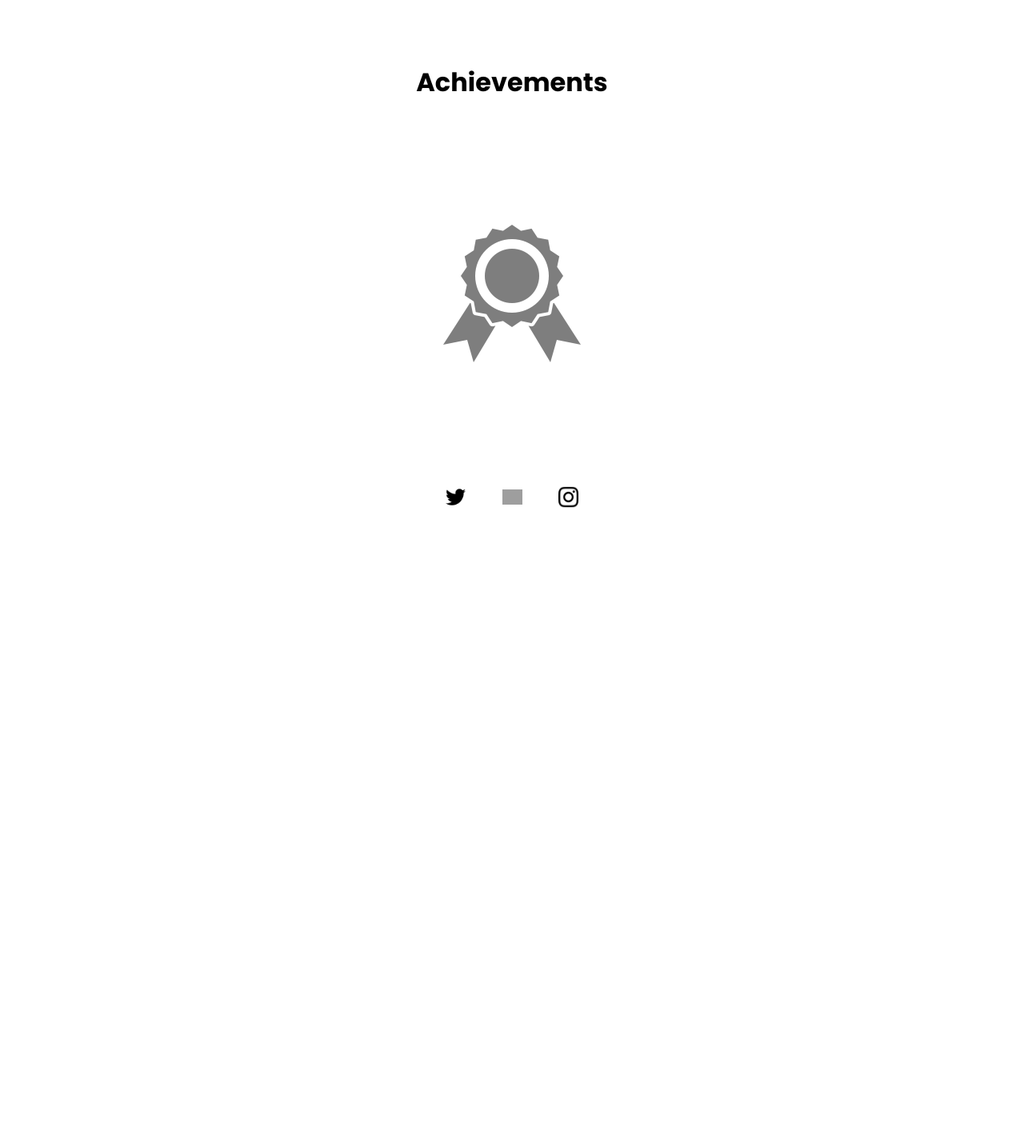
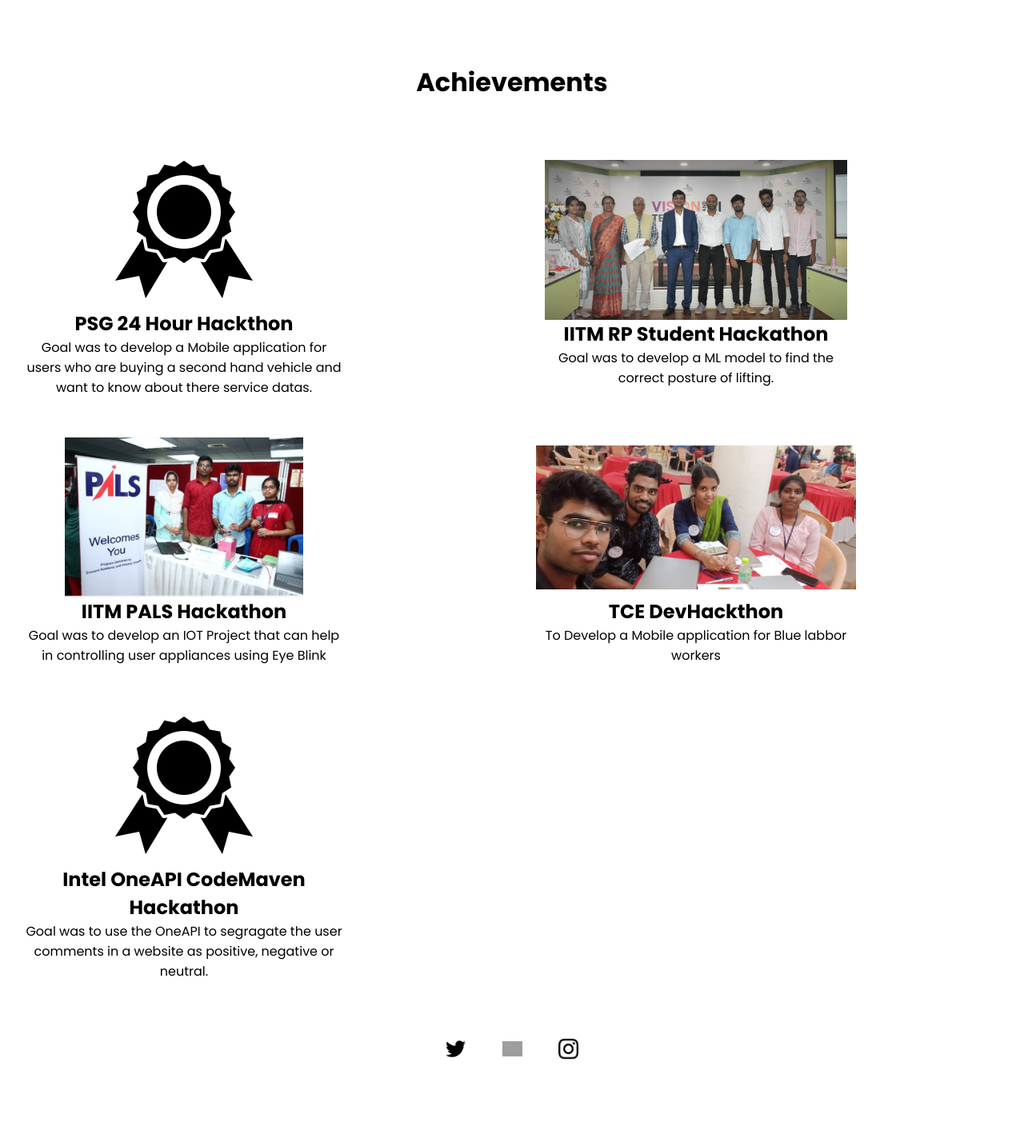
Before and after one commit to venkadesh004/My-Webpage, a Flask app: page /acheivements in a window 1280 px wide. Shown: the part 137-1570 px from the top of the page at 80% size. Before the commit the page ends 772 px from the top, so only its background shows below. Run offline with Flask 2, Linux system fonts and the light colour scheme; some libraries are stand-ins or nearby versions; grey boxes are pictures that could not be loaded.

Commit message:
Completed achievements page

```diff
--- a/personalSite/templates/achievements.html
+++ b/personalSite/templates/achievements.html
@@ -14,15 +14,30 @@
 
     .mainPage {
         width: 100%;
+        display: grid;
+        gap: 50px;
+        min-height: 60vh;
+        justify-content: space-evenly;
+        grid-template-columns: repeat(auto-fit, minmax(400px, 3fr));
+        margin-bottom: 50px;
+        margin-top: 50px;
+        padding: 10px 20px 20px 30px;
+    }
+
+    .a-1 {
         display: flex;
         align-items: center;
+        justify-content: center;
         flex-direction: column;
-        justify-content: center;
-        min-height: 60vh;
+        width: 400px;
+        text-align: center;
+        flex-wrap: wrap;
     }
 
-    .mainPage img {
-        opacity: 0.5;
+    .a-1 img {
+        height: 200px;
+        width: 400px;
+        object-fit: contain;
     }
 
 </style>
@@ -33,6 +48,30 @@
     <h1>Achievements</h1>
 </div>
 <div class="mainPage">
-    <img src="{{ url_for('static', filename='achievements.png') }}" alt="">
+    <div class="a-1">
+        <img src="{{ url_for('static', filename='achievements.png') }}" alt="">
+        <h2>PSG 24 Hour Hackthon</h2>
+        <p>Goal was to develop a Mobile application for users who are buying a second hand vehicle and want to know about there service datas.</p>
+    </div>
+    <div class="a-1">
+        <img src="{{ url_for('static', filename='iitm-student.jpeg') }}" alt="">
+        <h2>IITM RP Student Hackathon</h2>
+        <p>Goal was to develop a ML model to find the correct posture of lifting.</p>
+    </div>
+    <div class="a-1">
+        <img src="{{ url_for('static', filename='iitm-pals.jpeg') }}" alt="">
+        <h2>IITM PALS Hackathon</h2>
+        <p>Goal was to develop an IOT Project that can help in controlling user appliances using Eye Blink</p>
+    </div>
+    <div class="a-1">
+        <img src="{{ url_for('static', filename='devhackathon.jpeg') }}" alt="">
+        <h2>TCE DevHackthon</h2>
+        <p>To Develop a Mobile application for Blue labbor workers</p>
+    </div>
+    <div class="a-1">
+        <img src="{{ url_for('static', filename='achievements.png') }}" alt="">
+        <h2>Intel OneAPI CodeMaven Hackathon</h2>
+        <p>Goal was to use the OneAPI to segragate the user comments in a website as positive, negative or neutral.</p>
+    </div>
 </div>
 {% endblock %}
--- a/personalSite/templates/contactme.html
+++ b/personalSite/templates/contactme.html
@@ -79,7 +79,7 @@
     <div class="details">
         <div class="user-data">
             <img src="{{ url_for('static', filename='mail.png') }}" alt="Mail">
-            <a href="mail.google.com" target="_blank"><p>venkadeshdeveloper@gmail.com</p></a>
+            <a href="mail.google.com" target="_blank"><p>sreevenkadesh004@gmail.com</p></a>
         </div>
         <div class="user-data">
             <img src="{{ url_for('static', filename='github.png') }}" alt="Github">
--- a/requirements.txt
+++ b/requirements.txt
@@ -11,7 +11,6 @@
 kiwisolver==1.3.1
 MarkupSafe==2.1.1
 matplotlib==3.4.2
-Pillow==8.2.0
 pymongo==4.1.0
 pyparsing==2.4.7
 python-dateutil==2.8.1
```
Also changed, not shown: personalSite/static/devhackathon.jpeg (added), personalSite/static/iitm-pals.jpeg (added), personalSite/static/iitm-student.jpeg (added).
